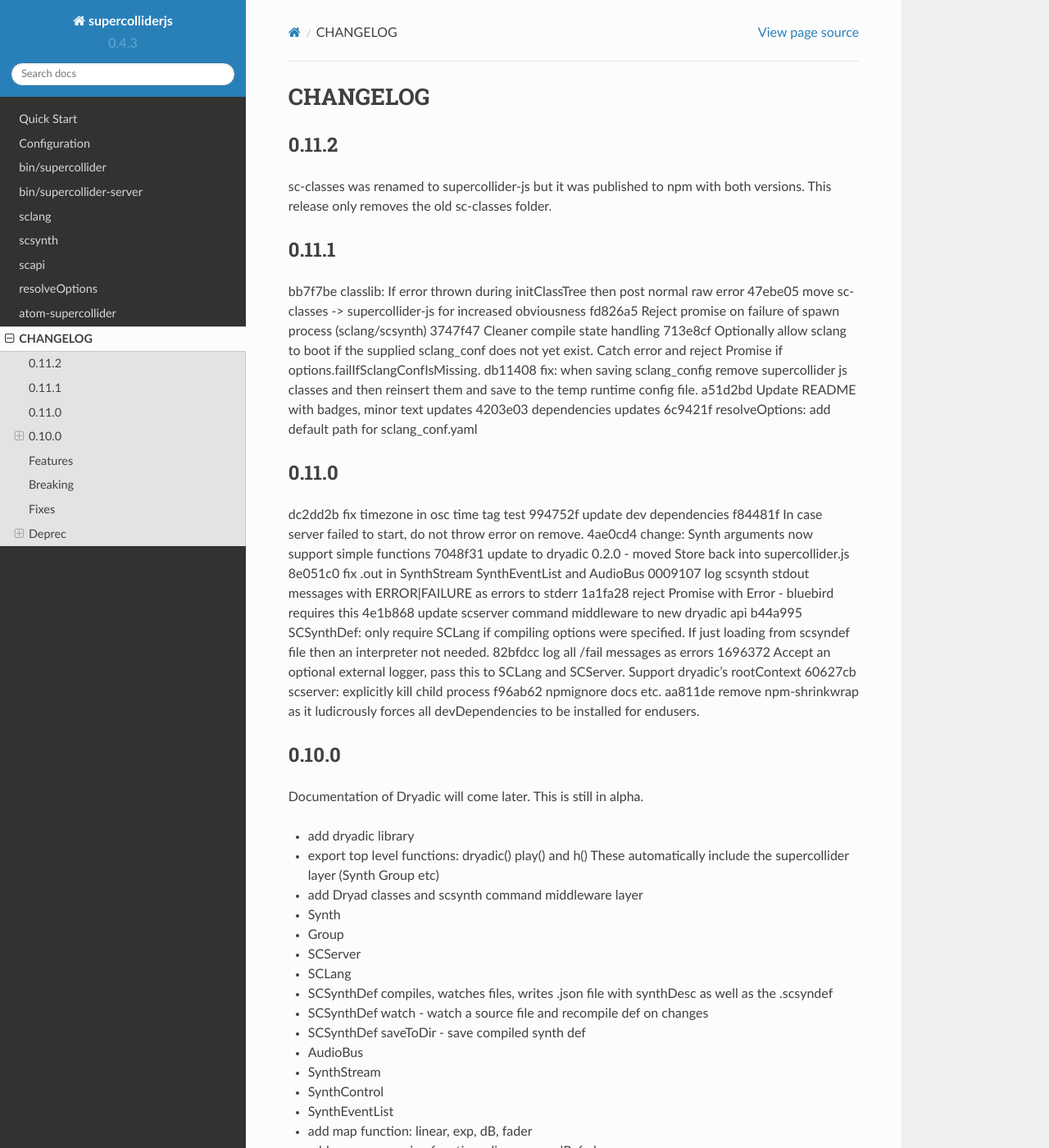
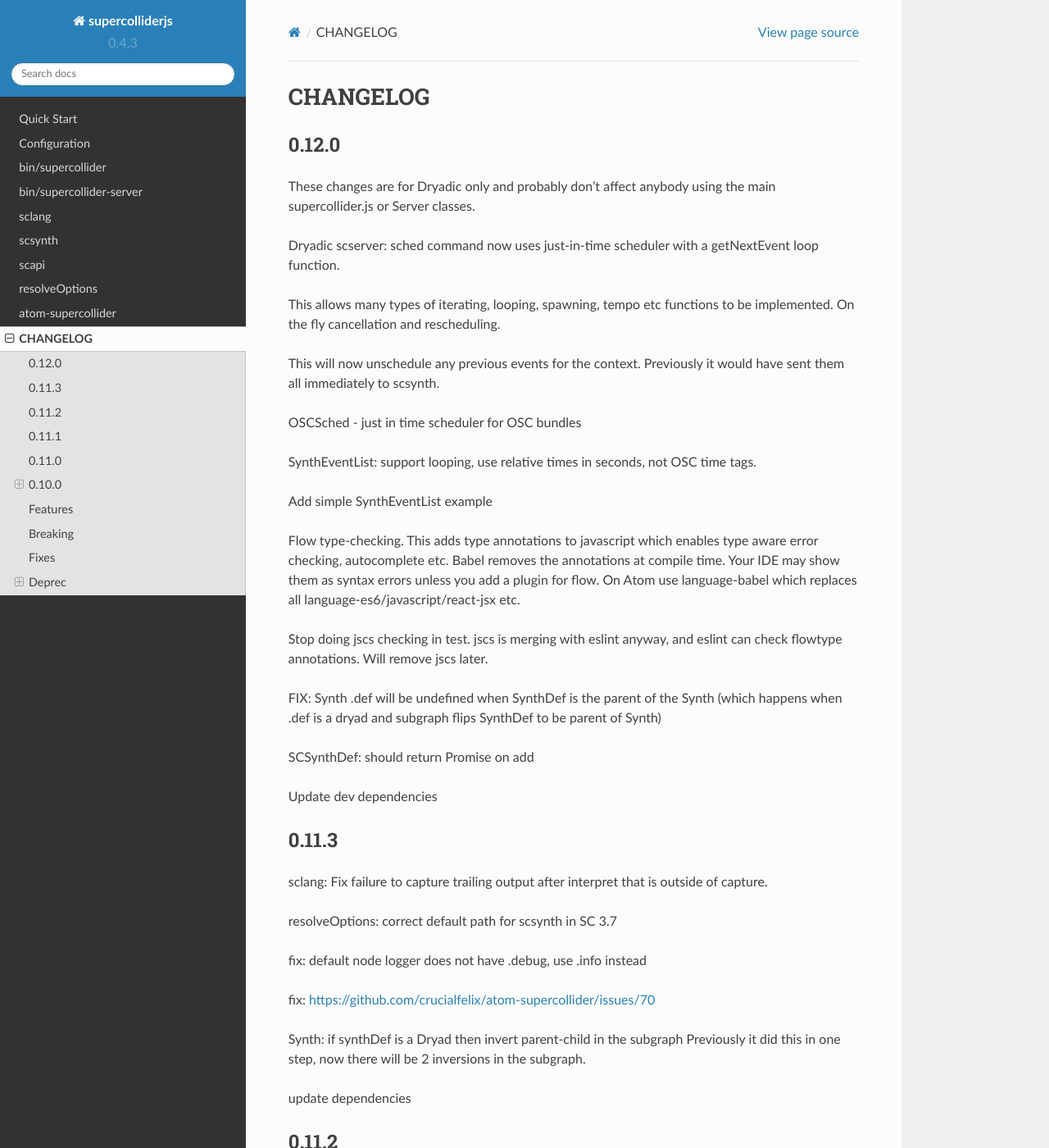
Before and after one commit to crucialfelix/supercolliderjs, a Sphinx documentation site: the page built from docs/CHANGELOG.rst, in a window 1280 px wide and 1400 px high. Shown: the whole window at 82% size. Built offline with Sphinx 7.4.7 and the Read the Docs theme 2.0.0, drawn with Linux system fonts in a browser that asks for light colours.

Commit message:
update CHANGELOG

```diff
--- a/docs/CHANGELOG.rst
+++ b/docs/CHANGELOG.rst
@@ -1,5 +1,55 @@
 CHANGELOG
 =========
+
+0.12.0
+++++++
+
+These changes are for Dryadic only and probably don't affect anybody using the main supercollider.js or Server classes.
+
+Dryadic scserver: sched command now uses just-in-time scheduler with a getNextEvent loop function.
+
+This allows many types of iterating, looping, spawning, tempo etc functions to be implemented.
+On the fly cancellation and rescheduling.
+
+This will now unschedule any previous events for the context.
+Previously it would have sent them all immediately to scsynth.
+
+OSCSched - just in time scheduler for OSC bundles
+
+SynthEventList: support looping, use relative times in seconds, not OSC time tags.
+
+Add simple SynthEventList example
+
+Flow type-checking.
+This adds type annotations to javascript which enables type aware error checking, autocomplete etc.
+Babel removes the annotations at compile time. Your IDE may show them as syntax errors unless you add a plugin for flow. On Atom use language-babel which replaces all language-es6/javascript/react-jsx etc.
+
+Stop doing jscs checking in test. jscs is merging with eslint anyway,
+and eslint can check flowtype annotations. Will remove jscs later.
+
+FIX: Synth .def will be undefined when SynthDef is the parent of the Synth
+(which happens when .def is a dryad and subgraph flips SynthDef to be parent of Synth)
+
+SCSynthDef: should return Promise on add
+
+Update dev dependencies
+
+
+0.11.3
+++++++
+
+sclang: Fix failure to capture trailing output after interpret that is outside of capture.
+
+resolveOptions: correct default path for scsynth in SC 3.7
+
+fix: default node logger does not have .debug, use .info instead
+
+fix: https://github.com/crucialfelix/atom-supercollider/issues/70
+
+Synth: if synthDef is a Dryad then invert parent-child in the subgraph
+Previously it did this in one step, now there will be 2 inversions in the subgraph.
+
+update dependencies
 
 0.11.2
 ++++++
```
